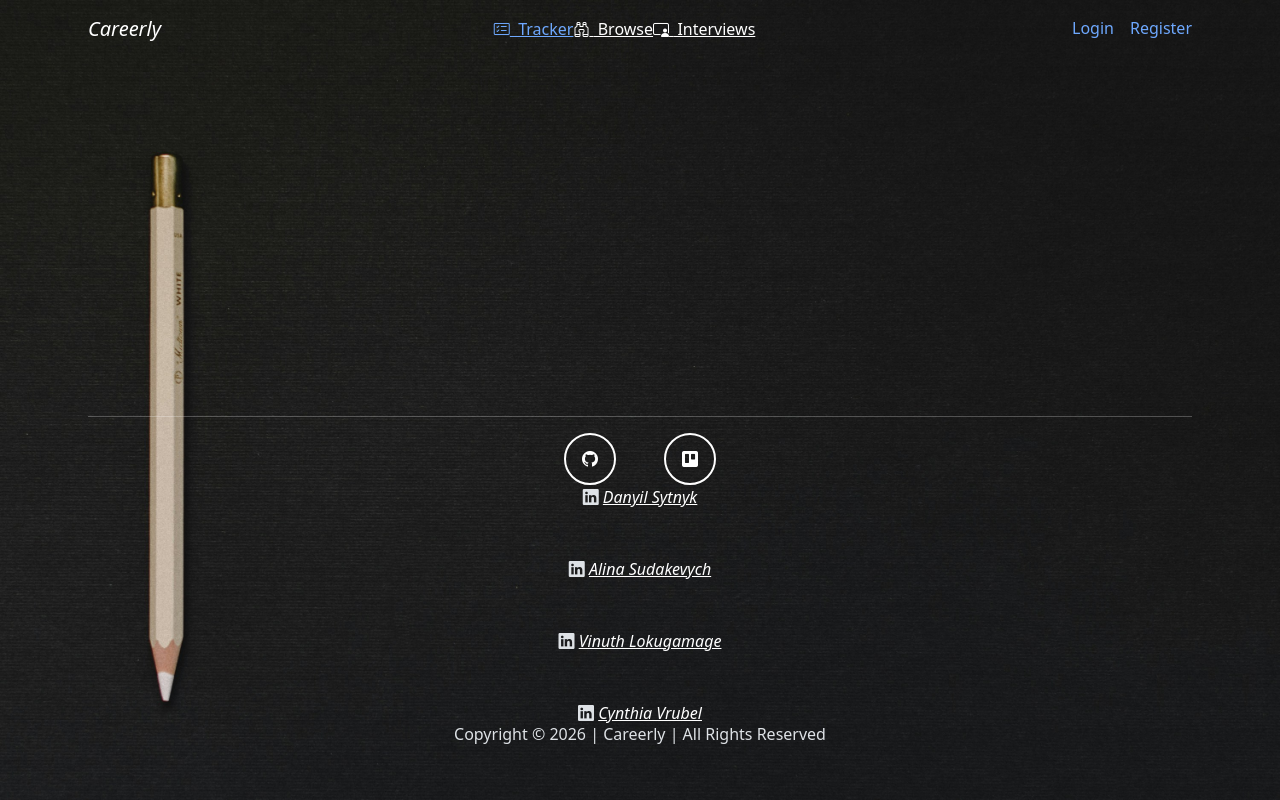
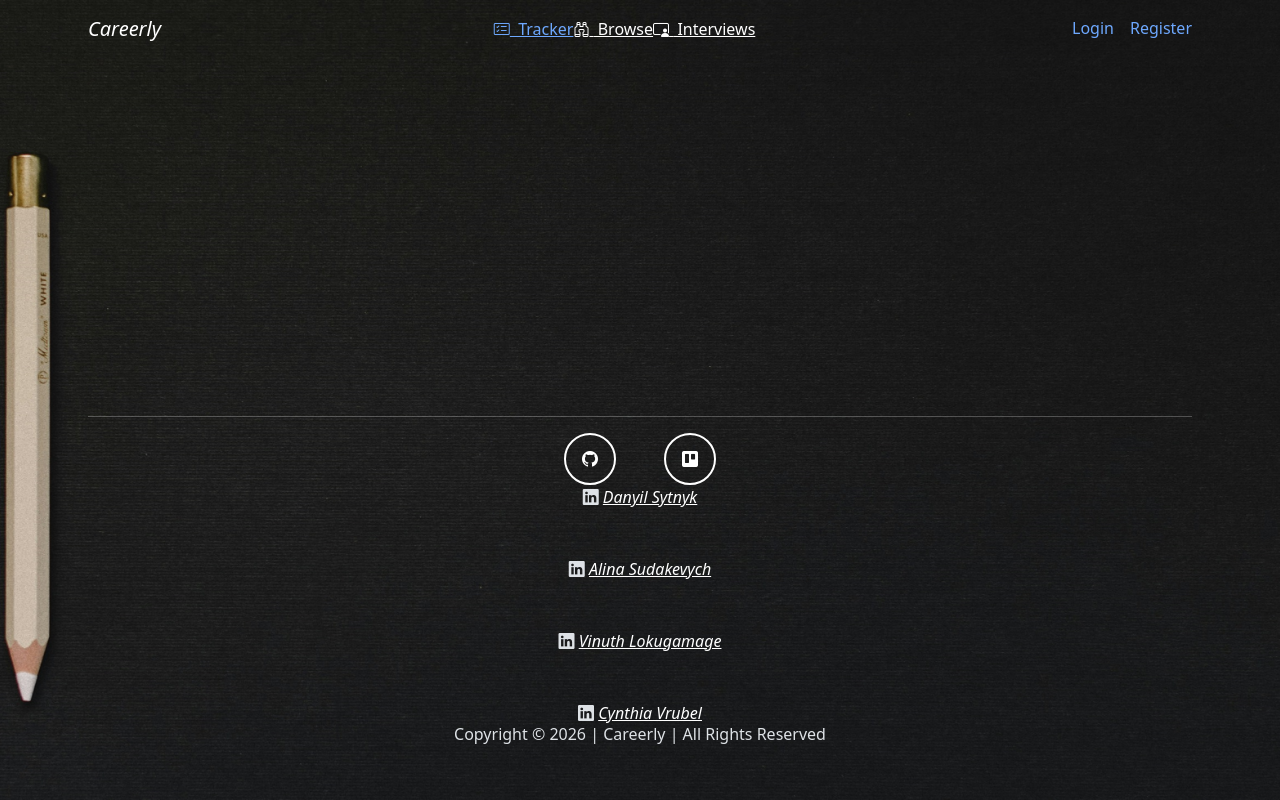
Before and after one commit to Cmer4TM/careerly, a Flask app: page / in a window 1280 px wide. Run offline with Flask 3, Linux system fonts and the light colour scheme; some libraries are stand-ins or nearby versions.

Commit message:
fix background, navbar transparency

```diff
--- a/static/style.css
+++ b/static/style.css
@@ -5,7 +5,11 @@
 body {
     max-width: 1200px;
     min-height: 100vh;
-    background: url("./images/background.jpg") center / 100% 100% no-repeat fixed;
+    background: url("./images/background.jpg") center / auto 100% no-repeat fixed;
+}
+
+header {
+    background: inherit;
 }
 
 header a,
```
Also changed, not shown: static/images/background.jpg.
